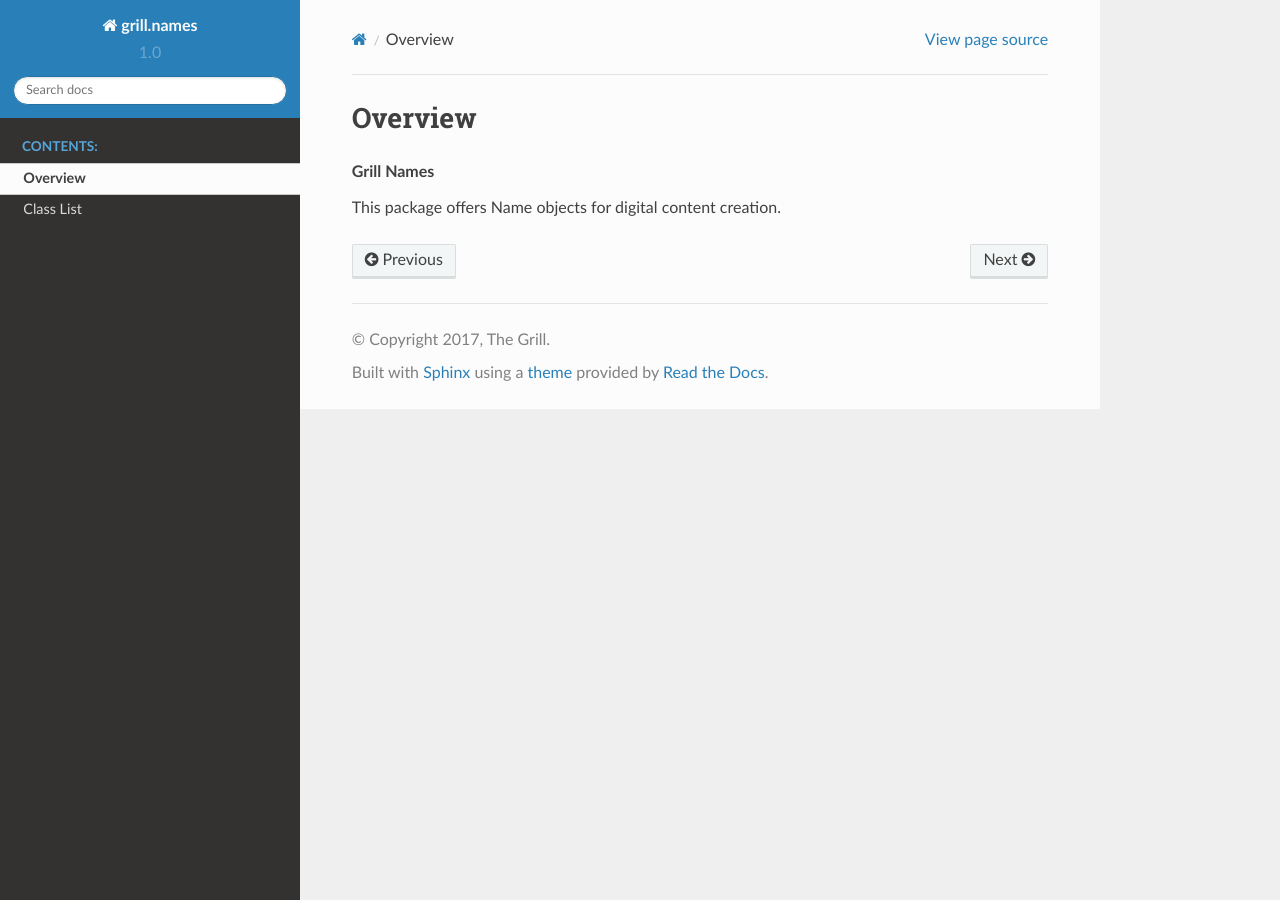
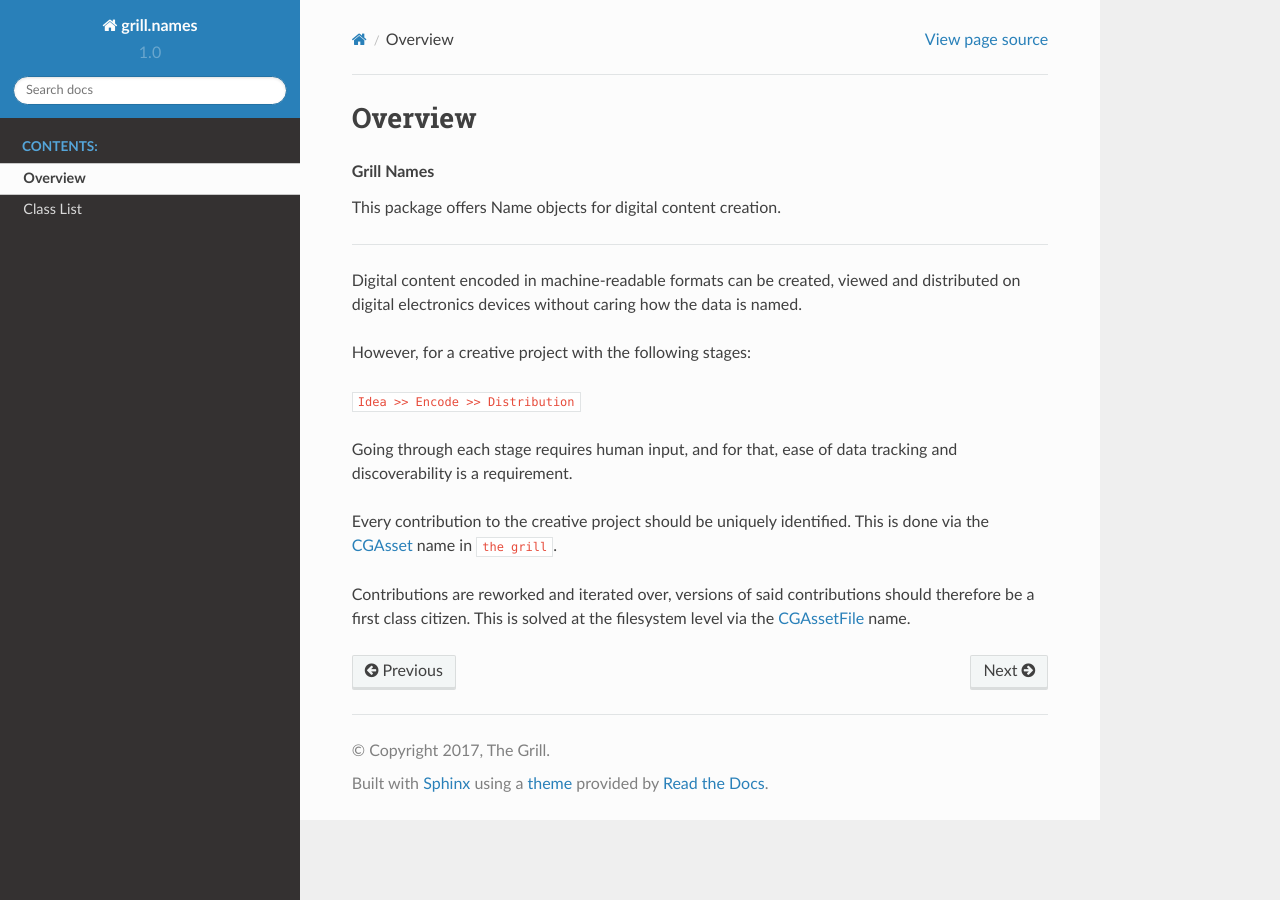
Before and after one commit to thegrill/grill-names, a Sphinx documentation site: the page built from docs/source/Overview.rst, in a window 1280 px wide. Built offline with Sphinx 7.4.7 and the Read the Docs theme 2.0.0, drawn with Linux system fonts in a browser that asks for light colours.

Commit message:
overview doc updates

```diff
--- a/docs/source/Overview.rst
+++ b/docs/source/Overview.rst
@@ -4,3 +4,17 @@ Overview
 .. topic:: Grill Names
 
     This package offers Name objects for digital content creation.
+
+----
+
+Digital content encoded in machine-readable formats can be created, viewed and distributed on digital electronics devices without caring how the data is named.
+
+However, for a creative project with the following stages:
+
+``Idea >> Encode >> Distribution``
+
+Going through each stage requires human input, and for that, ease of data tracking and discoverability is a requirement.
+
+Every contribution to the creative project should be uniquely identified. This is done via the :ref:`CGAsset` name in ``the grill``.
+
+Contributions are reworked and iterated over, versions of said contributions should therefore be a first class citizen. This is solved at the filesystem level via the :ref:`CGAssetFile` name.
```
